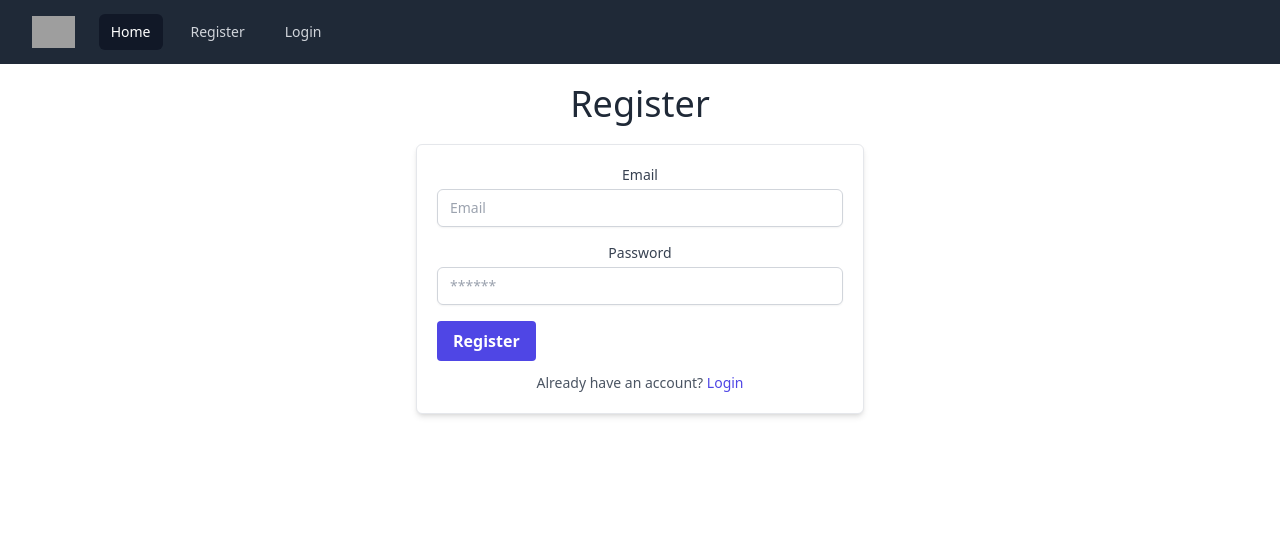
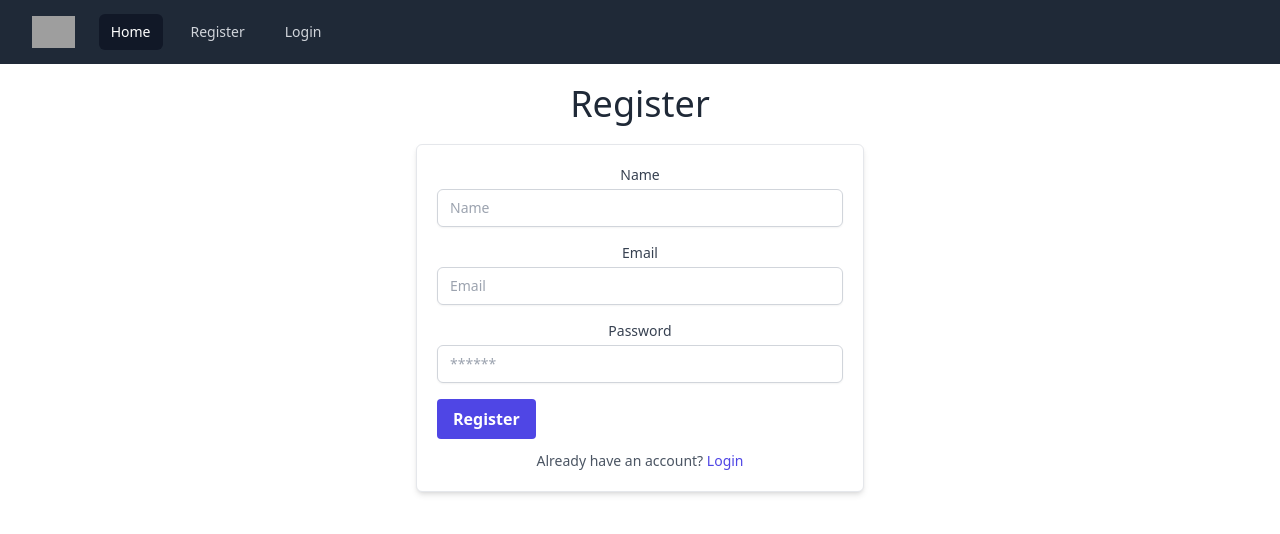
Before and after one commit to ds-arunkumar/fe-music, a React (Vite) app: page /register in a window 1280 px wide. Shown: the top 534 px of the page. Built offline with nearby package versions, Linux system fonts and the light colour scheme; grey boxes are pictures that could not be loaded.

Commit message:
redux configured!

```diff
--- a/package.json
+++ b/package.json
@@ -12,8 +12,10 @@
   "dependencies": {
     "@headlessui/react": "^2.2.0",
     "@heroicons/react": "^2.2.0",
+    "@reduxjs/toolkit": "^2.6.1",
     "react": "^19.0.0",
     "react-dom": "^19.0.0",
+    "react-redux": "^9.2.0",
     "react-router": "^7.3.0",
     "react-router-dom": "^7.3.0",
     "react-toastify": "^11.0.5"
--- a/src/pages/RegisterPage.jsx
+++ b/src/pages/RegisterPage.jsx
@@ -1,19 +1,59 @@
-import { Link } from 'react-router-dom';
+import { useDispatch, useSelector } from 'react-redux';
+import { Link, useNavigate } from 'react-router-dom';
+import { selectEmail, selectName, selectPassword, setName, setEmail, setPassword} from '../redux/features/auth/registerSlice';
 
 const RegisterPage = () =>{
+
+  const name = useSelector(selectName);
+  const email = useSelector(selectEmail);
+  const password = useSelector(selectPassword);
+
+  const dispatch = useDispatch();
+  const naviagte = useNavigate();
+
+  const handleRegister = (e) => {
+    e.preventDefault();
+    console.log(name, email, password);
+  }
+
   return (
     <div className="container mt-5 text-center">
       <h1 className="text-4xl text-gray-800">Register</h1>
       <div className="max-w-md mx-auto mt-5 bg-white shadow-md rounded-md p-5 rounded-lg overflow-hidden border border-gray-200">
-        <form>
+        <form onSubmit={handleRegister}>
+          <div className="mb-4">
+            <label htmlFor="name" className="block text-sm font-medium text-gray-700">Name</label>
+            <input
+            className="mt-1 block w-full px-3 py-2 border border-gray-300 rounded-md shadow-sm focus:outline-none focus:ring-indigo-500 focus:border-indigo-500 sm:text-sm"
+            id="name"
+            type="text"
+            placeholder="Name"
+            name="name"
+            value={name}
+            onChange={(e) => dispatch(setName(e.target.value))}
+            />
+          </div>
           <div className="mb-4">
             <label htmlFor="email" className="block text-sm font-medium text-gray-700">Email</label>
-            <input type="email" id="email" name="email" placeholder="Email" className="mt-1 block w-full px-3 py-2 border border-gray-300 rounded-md shadow-sm focus:outline-none focus:ring-indigo-500 focus:border-indigo-500 sm:text-sm"
+            <input
+            className="mt-1 block w-full px-3 py-2 border border-gray-300 rounded-md shadow-sm focus:outline-none focus:ring-indigo-500 focus:border-indigo-500 sm:text-sm"
+            type="email"
+            id="email"
+            name="email"
+            placeholder="Email"
+            value={email}
+            onChange={(e) => dispatch(setEmail(e.target.value))}
             />
           </div>
           <div className="mb-4">
             <label htmlFor="password" className="block text-sm font-medium text-gray-700">Password</label>
-            <input type="password" id="password" name="password" placeholder="******" className="mt-1 block w-full px-3 py-2 border border-gray-300 rounded-md shadow-sm focus:outline-none focus:ring-indigo-500 focus:border-indigo-500 sm:text-sm"
+            <input className="mt-1 block w-full px-3 py-2 border border-gray-300 rounded-md shadow-sm focus:outline-none focus:ring-indigo-500 focus:border-indigo-500 sm:text-sm"
+            type="password"
+            id="password"
+            name="password"
+            placeholder="******"
+            value={password}
+            onChange={(e) => dispatch(setPassword(e.target.value))}
             />
           </div>
           <div className="flex items-center justify-between">
--- /dev/null
+++ b/src/redux/app/store.js
@@ -0,0 +1,10 @@
+import { configureStore } from "@reduxjs/toolkit";
+import registerReducer from "../features/auth/registerSlice";
+
+const store = configureStore({
+  reducer: {
+    register: registerReducer,
+  },
+});
+
+export default store;
--- /dev/null
+++ b/src/redux/features/auth/registerSlice.js
@@ -0,0 +1,29 @@
+import { createSlice } from "@reduxjs/toolkit";
+
+export const registerSlice = createSlice({
+  name: "register",
+  initialState: {
+    name: "",
+    email: "",
+    password: "",
+  },
+  reducers: {
+    setName: (state, action) => {
+      state.name = action.payload;
+    },
+    setEmail: (state, action) => {
+      state.email = action.payload;
+    },
+    setPassword: (state, action) => {
+      state.password = action.payload;
+    },
+  },
+});
+
+export const { setName, setEmail, setPassword } = registerSlice.actions;
+
+export const selectName = (state) => state.register.name;
+export const selectEmail = (state) => state.register.email;
+export const selectPassword = (state) => state.register.password;
+
+export default registerSlice.reducer;
```
Also changed, not shown: src/App.jsx (+6 -2 lines), 1 other file (tests, documents, lock files or other folders).
